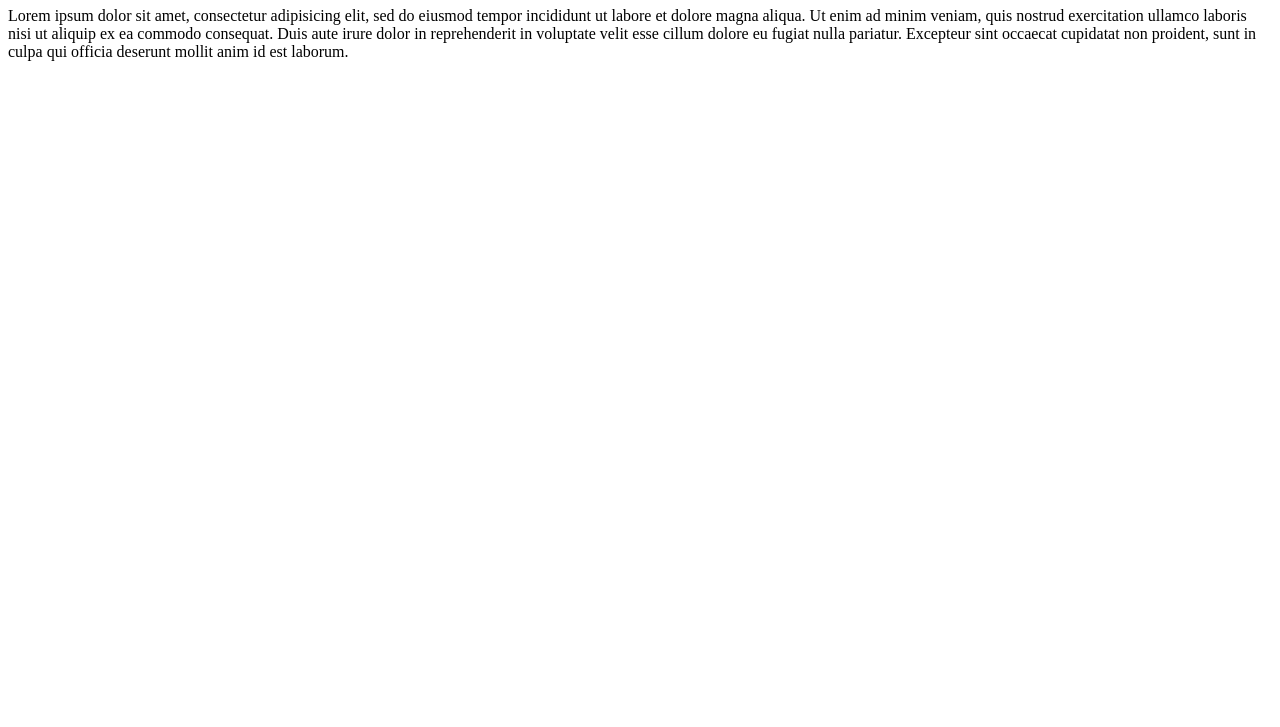
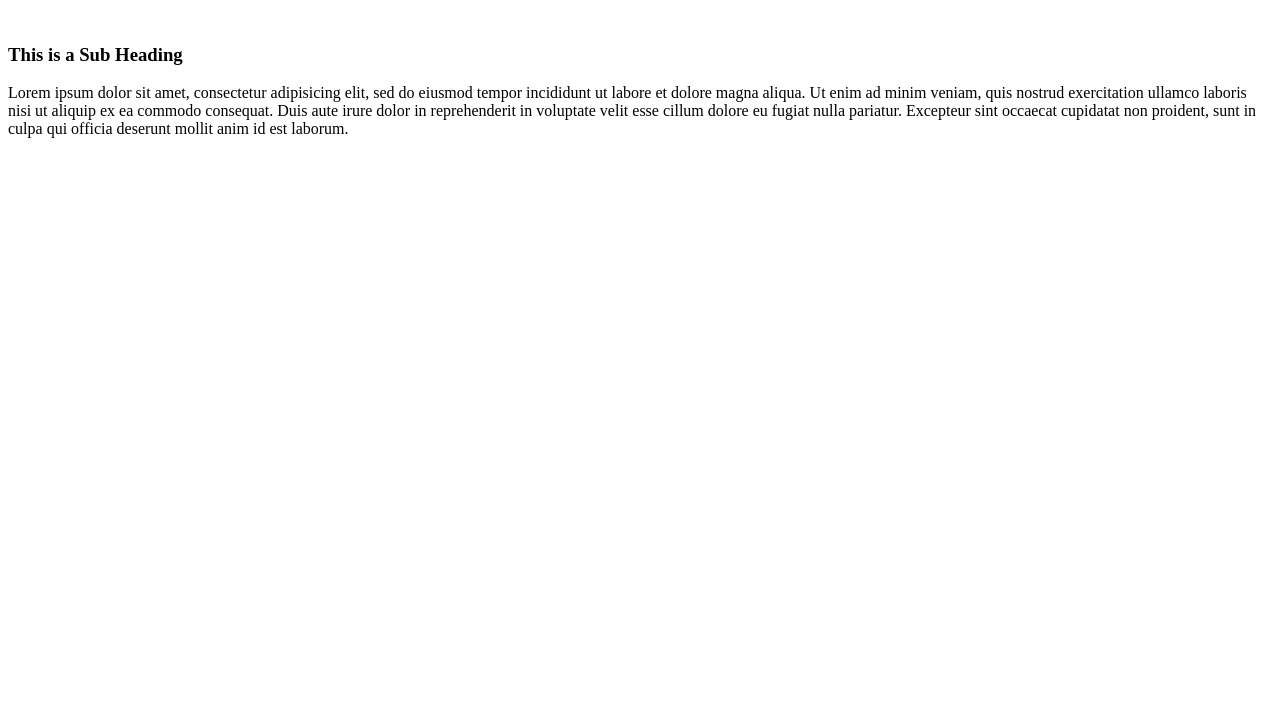
Before and after one commit to koushikred/Pract, a plain HTML site: page index.html in a window 1280 px wide. Shown: the part 73-800 px from the top of the page. Drawn offline with Linux system fonts and the light colour scheme.

Commit message:
sub heading added

```diff
--- a/index.html
+++ b/index.html
@@ -5,6 +5,8 @@
 </head>
 <body>
 <h1>This is a test page</h1>
+	<br>
+	<h3> This is a Sub Heading</h3>
 <p>Lorem ipsum dolor sit amet, consectetur adipisicing elit, sed do eiusmod
 tempor incididunt ut labore et dolore magna aliqua. Ut enim ad minim veniam,
 quis nostrud exercitation ullamco laboris nisi ut aliquip ex ea commodo
```
